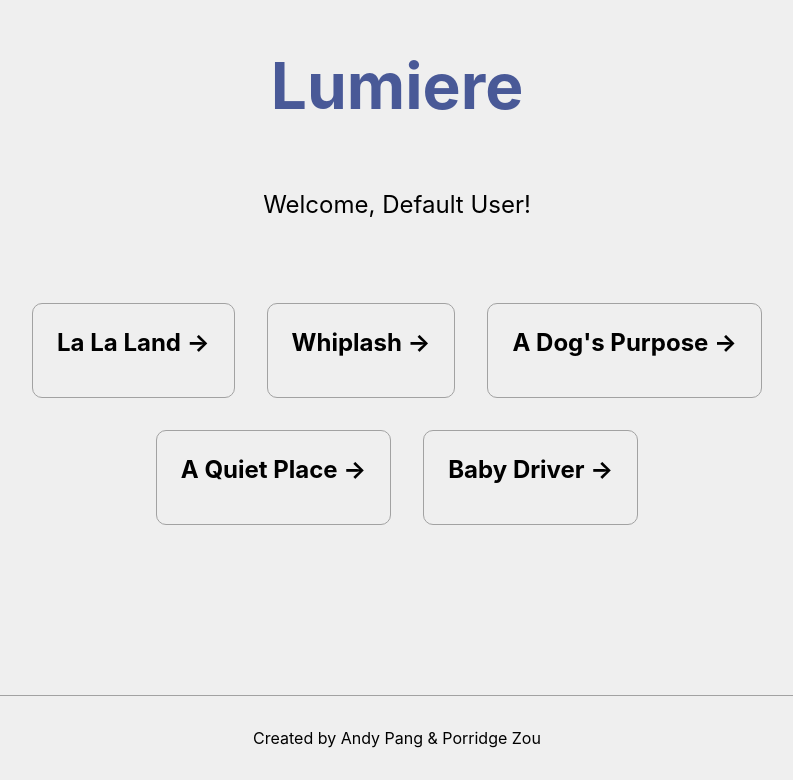
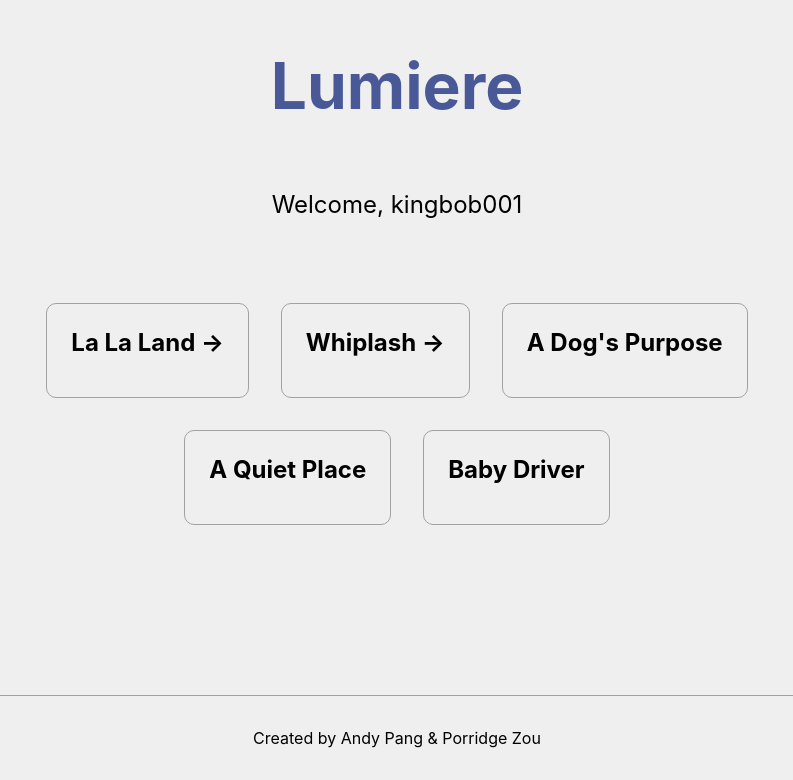
Before and after one commit to andypang1010/Lumiere_Web, a Next.js app in the folder lumiere/: page / in a window 1280 px wide. Shown: the part 105-885 px from the top of the page, without its empty margins (243-1036 px from the left). Built offline with nearby package versions, Linux system fonts and the light colour scheme.

Commit message:
Update index.tsx

```diff
--- a/lumiere/pages/index.tsx
+++ b/lumiere/pages/index.tsx
@@ -17,7 +17,7 @@ const Home: NextPage = () => {
         </h1>
 
         <p className={styles.description}>
-          Welcome, Default User!
+          Welcome, kingbob001
         </p>
 
         <div className={styles.grid}>
@@ -30,15 +30,15 @@ const Home: NextPage = () => {
           </div>
 
           <div className={styles.card}>
-            <h2>A Dog&#39;s Purpose &rarr;</h2>
+            <h2>A Dog&#39;s Purpose</h2>
           </div>
 
           <div className={styles.card}>
-            <h2>A Quiet Place &rarr;</h2>
+            <h2>A Quiet Place</h2>
           </div>
 
           <div className={styles.card}>
-            <h2>Baby Driver &rarr;</h2>
+            <h2>Baby Driver</h2>
           </div>
 
         </div>
```
